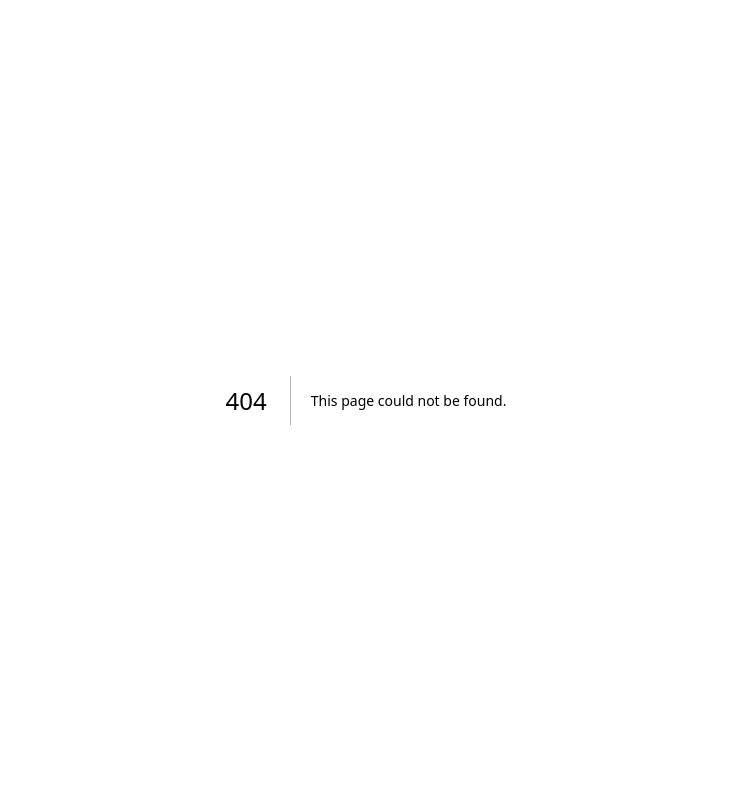
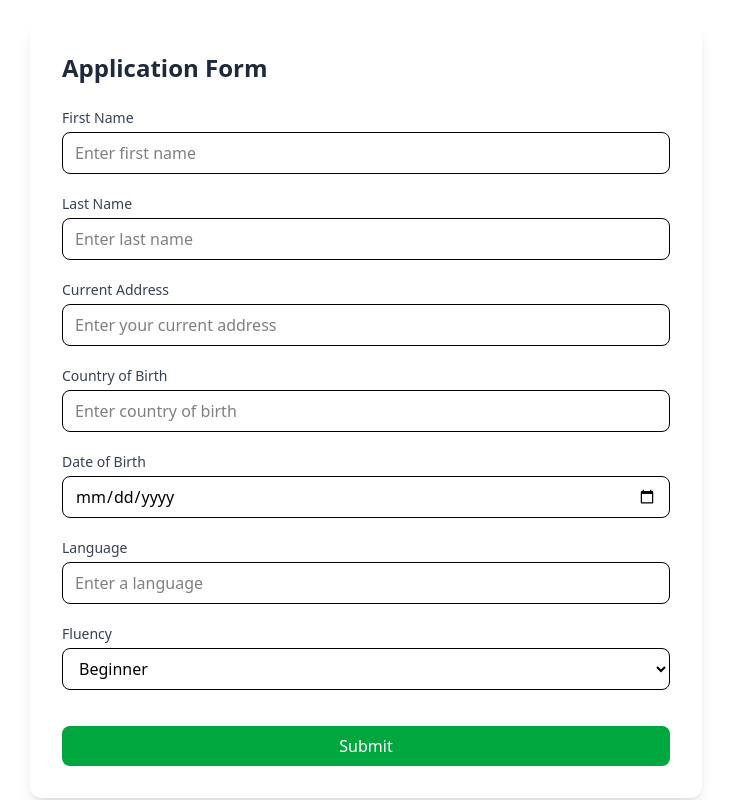
Before and after one commit to Nacho1499/dream-jobber, a Next.js app: page /apply_form in a window 1280 px wide. Before the commit this address had no page. Shown: the whole page, without its empty margins (274-1005 px from the left). Built offline with nearby package versions, Linux system fonts and the light colour scheme.

Commit message:
worked on the dashboard available projects

```diff
--- /dev/null
+++ b/app/apply_form/page.tsx
@@ -0,0 +1,233 @@
+"use client";
+import { div } from "framer-motion/m";
+import { useState } from "react";
+
+export default function UserForm() {
+  const [formData, setFormData] = useState({
+    firstName: "",
+    lastName: "",
+    address: "",
+    country: "",
+    dob: "",
+    language: "",
+    fluency: "Beginner",
+  });
+
+  const [errors, setErrors] = useState<Record<string, string>>({});
+
+  const handleChange = (
+    e: React.ChangeEvent<HTMLInputElement | HTMLSelectElement>
+  ) => {
+    const { name, value } = e.target;
+    setFormData((prev) => ({ ...prev, [name]: value }));
+  };
+
+  const validateForm = () => {
+    const newErrors: Record<string, string> = {};
+
+    // First & Last Name must be letters only
+    if (!/^[A-Za-z]+$/.test(formData.firstName)) {
+      newErrors.firstName = "First name should contain only letters";
+    }
+    if (!/^[A-Za-z]+$/.test(formData.lastName)) {
+      newErrors.lastName = "Last name should contain only letters";
+    }
+
+    // Address
+    if (!formData.address.trim()) {
+      newErrors.address = "Address is required";
+    }
+
+    // Country
+    if (!formData.country.trim()) {
+      newErrors.country = "Country is required";
+    }
+
+    // Date of Birth must be in the past
+    if (!formData.dob) {
+      newErrors.dob = "Date of birth is required";
+    } else if (new Date(formData.dob) > new Date()) {
+      newErrors.dob = "Date of birth must be in the past";
+    }
+
+    // Language
+    if (!formData.language.trim()) {
+      newErrors.language = "Language is required";
+    }
+
+    // Fluency
+    if (!formData.fluency) {
+      newErrors.fluency = "Fluency is required";
+    }
+
+    setErrors(newErrors);
+    return Object.keys(newErrors).length === 0;
+  };
+
+  const handleSubmit = (e: React.FormEvent) => {
+    e.preventDefault();
+    if (validateForm()) {
+      console.log("✅ Form Submitted:", formData);
+      alert("Form submitted successfully!");
+      setFormData({
+        firstName: "",
+        lastName: "",
+        address: "",
+        country: "",
+        dob: "",
+        language: "",
+        fluency: "Beginner",
+      });
+    }
+  };
+
+  return (
+
+    <div className="max-w-2xl mx-auto bg-white shadow-lg rounded-xl p-8 mt-5 ">
+      <h2 className="text-2xl font-bold text-gray-800 mb-6">
+        Application Form
+      </h2>
+
+      <form onSubmit={handleSubmit} className="space-y-5">
+        {/* First Name */}
+        <div>
+          <label className="block text-sm font-medium text-gray-700">
+            First Name
+          </label>
+          <input
+            type="text"
+            name="firstName"
+            value={formData.firstName}
+            onChange={handleChange}
+            className="mt-1 w-full border rounded-lg px-3 py-2 focus:ring-2 focus:ring-green-500 focus:outline-none"
+            placeholder="Enter first name"
+          />
+          {errors.firstName && (
+            <p className="text-red-500 text-sm mt-1">{errors.firstName}</p>
+          )}
+        </div>
+
+        {/* Last Name */}
+        <div>
+          <label className="block text-sm font-medium text-gray-700">
+            Last Name
+          </label>
+          <input
+            type="text"
+            name="lastName"
+            value={formData.lastName}
+            onChange={handleChange}
+            className="mt-1 w-full border rounded-lg px-3 py-2 focus:ring-2 focus:ring-green-500 focus:outline-none"
+            placeholder="Enter last name"
+          />
+          {errors.lastName && (
+            <p className="text-red-500 text-sm mt-1">{errors.lastName}</p>
+          )}
+        </div>
+
+        {/* Current Address */}
+        <div>
+          <label className="block text-sm font-medium text-gray-700">
+            Current Address
+          </label>
+          <input
+            type="text"
+            name="address"
+            value={formData.address}
+            onChange={handleChange}
+            className="mt-1 w-full border rounded-lg px-3 py-2 focus:ring-2 focus:ring-green-500 focus:outline-none"
+            placeholder="Enter your current address"
+          />
+          {errors.address && (
+            <p className="text-red-500 text-sm mt-1">{errors.address}</p>
+          )}
+        </div>
+
+        {/* Country of Birth */}
+        <div>
+          <label className="block text-sm font-medium text-gray-700">
+            Country of Birth
+          </label>
+          <input
+            type="text"
+            name="country"
+            value={formData.country}
+            onChange={handleChange}
+            className="mt-1 w-full border rounded-lg px-3 py-2 focus:ring-2 focus:ring-green-500 focus:outline-none"
+            placeholder="Enter country of birth"
+          />
+          {errors.country && (
+            <p className="text-red-500 text-sm mt-1">{errors.country}</p>
+          )}
+        </div>
+
+        {/* Date of Birth */}
+        <div>
+          <label className="block text-sm font-medium text-gray-700">
+            Date of Birth
+          </label>
+          <input
+            type="date"
+            name="dob"
+            value={formData.dob}
+            onChange={handleChange}
+            className="mt-1 w-full border rounded-lg px-3 py-2 focus:ring-2 focus:ring-green-500 focus:outline-none"
+          />
+          {errors.dob && (
+            <p className="text-red-500 text-sm mt-1">{errors.dob}</p>
+          )}
+        </div>
+
+        {/* Language */}
+        <div>
+          <label className="block text-sm font-medium text-gray-700">
+            Language
+          </label>
+          <input
+            type="text"
+            name="language"
+            value={formData.language}
+            onChange={handleChange}
+            className="mt-1 w-full border rounded-lg px-3 py-2 focus:ring-2 focus:ring-green-500 focus:outline-none"
+            placeholder="Enter a language"
+          />
+          {errors.language && (
+            <p className="text-red-500 text-sm mt-1">{errors.language}</p>
+          )}
+        </div>
+
+        {/* Fluency */}
+        <div>
+          <label className="block text-sm font-medium text-gray-700">
+            Fluency
+          </label>
+          <select
+            name="fluency"
+            value={formData.fluency}
+            onChange={handleChange}
+            className="mt-1 w-full border rounded-lg px-3 py-2 focus:ring-2 focus:ring-green-500 focus:outline-none"
+          >
+            <option>Beginner</option>
+            <option>Intermediate</option>
+            <option>Fluent</option>
+            <option>Native Speaker</option>
+          </select>
+          {errors.fluency && (
+            <p className="text-red-500 text-sm mt-1">{errors.fluency}</p>
+          )}
+        </div>
+
+        {/* Submit Button */}
+        <div className="pt-4">
+          <button
+            type="submit"
+            className="w-full cursor-pointer bg-green-600 text-white py-2 px-4 rounded-lg hover:bg-green-700 transition-colors"
+          >
+            Submit
+          </button>
+        </div>
+      </form>
+    </div>
+
+  );
+}
--- a/app/dashboard/page.tsx
+++ b/app/dashboard/page.tsx
@@ -12,9 +12,25 @@ import { auth } from "@/lib/firebase";
 import Link from "next/link";
 import { toast } from "sonner";
 
+import Image from "next/image";
+import { link } from "fs";
+import { div } from "framer-motion/client";
 
+interface card {
+    id: number
+    image: string;
+    title: string;
+    description: string;
+    Link: string;
+    amount: string
+};
 
+const cardItems: card[] = [
 
+    { id: 1, image: "/task3.webp", title: "emmanuel", description: "This project is designed to [state the purpose — e.g., solve a problem, create a product, build a platform].", Link: "/apply_form", amount: "$5 / per task" },
+    { id: 2, image: "/tasks2.webp", title: "emmanuel", description: "This project is designed to [state the purpose — e.g., solve a problem, create a product, build a platform].", Link: "/apply_form", amount: "$8 / per task" },
+    { id: 3, image: "/tasks1.webp", title: "emmanuel", description: "This project is designed to [state the purpose — e.g., solve a problem, create a product, build a platform].", Link: "/apply_form", amount: "$9 / per task" }
+];
 
 interface SidebarLink {
     name: string;
@@ -184,6 +200,7 @@ const Page = () => {
                         >
                             <User className="h-6 w-6 text-green-700" />
                             <span className="font-medium text-gray-700">
+
                                 {user?.displayName || "Profile"}
                             </span>
                         </button>
@@ -216,12 +233,52 @@ const Page = () => {
                         </AnimatePresence>
                     </div>
                 </header>
+                <div >
+                    <h1 className="text-center font-medium text-xl mt-5 text-gray-800 font-semibold">Avaliable Projects</h1>
+
+
+                <div className="grid max-w-7xl mx-auto grid-cols-1 lg:grid-cols-3 gap-8 p-6 mt-7 ">
+                    {cardItems.map((item) => (
+                        <div
+                            key={item.id}
+                            className="bg-white rounded-xl shadow-md overflow-hidden hover:shadow-lg transition-shadow duration-300"
+                        >
+                            <Image
+                                className="rounded-t-xl object-cover"
+                                src={item.image}
+                                height={300}
+                                width={600}
+                                alt={item.title}
+                            />
+
+                            <div className="p-5">
+                                <h1 className="text-xl font-semibold text-gray-800">{item.title}</h1>
+                                <p className="mt-3 text-gray-600 leading-relaxed text-md">{item.description}</p>
+
+                                <hr className="my-4 border-gray-200" />
+
+                                <div className="flex items-center justify-between">
+                                    <span className="text-sm font-medium text-green-700">{item.amount}</span>
+                                    <Link
+                                        href={item.Link}
+                                        className="text-sm font-medium text-white bg-green-600 px-4 py-2 rounded-lg hover:bg-green-700 transition-colors"
+                                    >
+                                        Apply Here
+                                    </Link>
+                                </div>
+                            </div>
+                        </div>
+                    ))}
+                </div>
+
+
 
 
 
 
             </div>
         </div>
+        </div>
     );
 };
 
```
Also changed, not shown: public/program2.jpg (deleted), public/program3.jpg (deleted).
